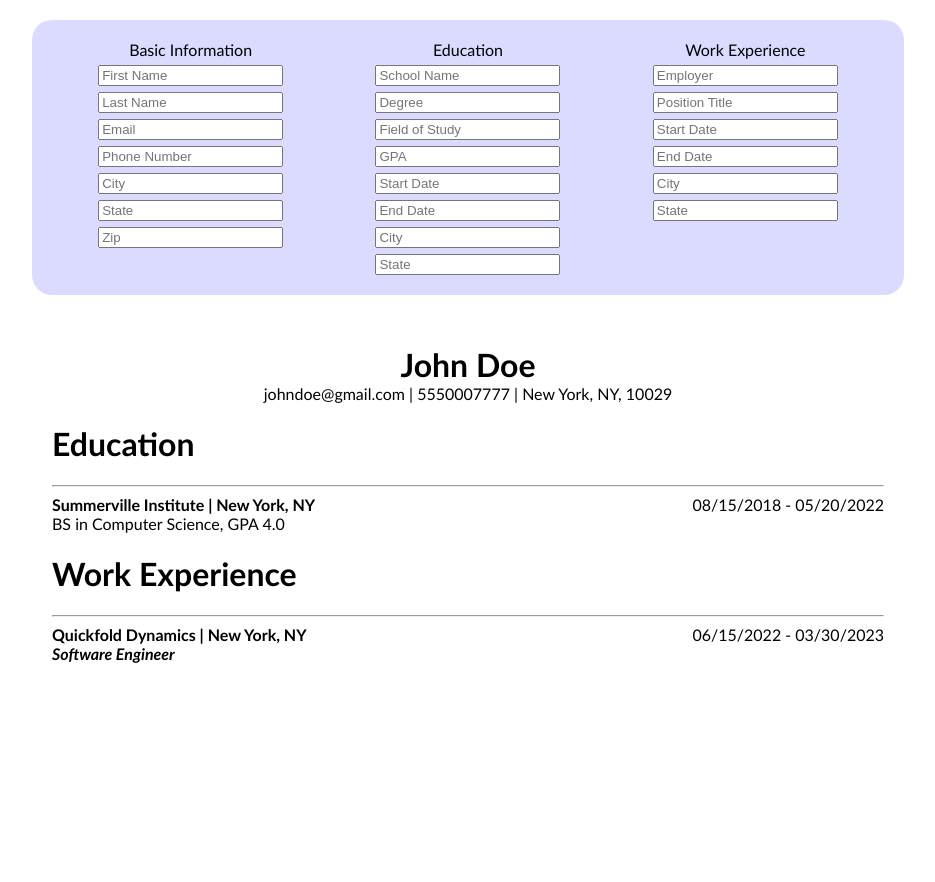
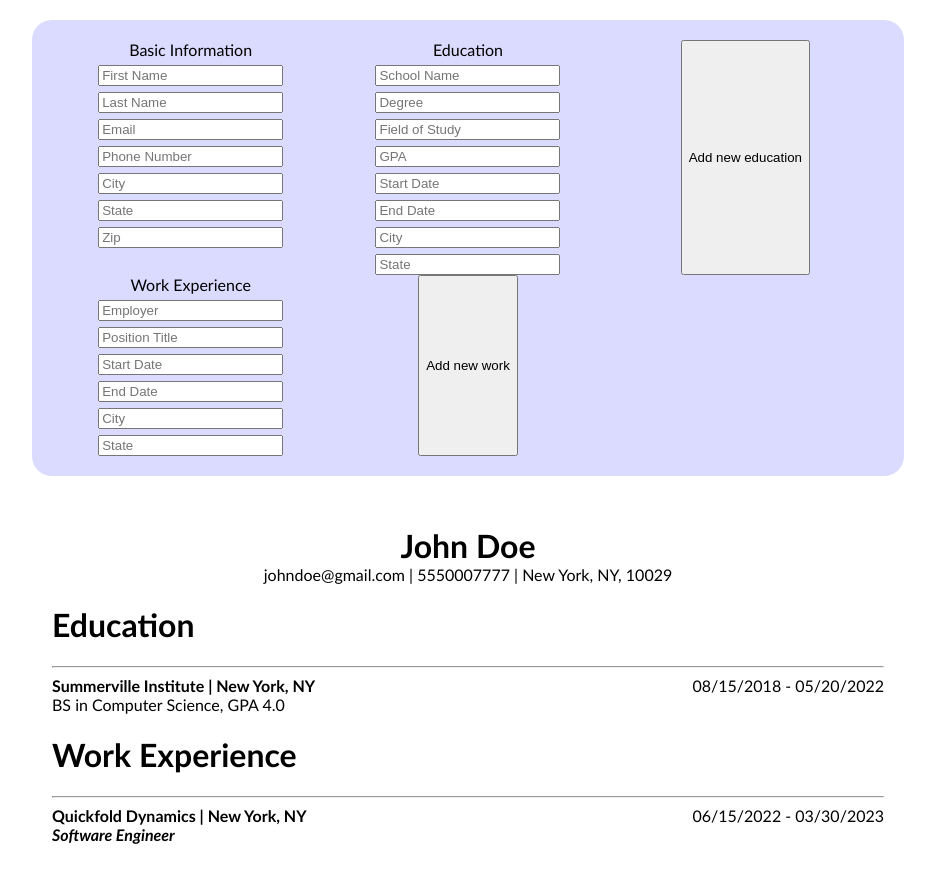
Before and after one commit to CharlesCoeder/cv-app, a React (Create React App) app: page / in a window 1280 px wide. Shown: the top 882 px of the page, without its empty margins (172-1107 px from the left). Built offline with nearby package versions, Linux system fonts and the light colour scheme.

Commit message:
can now add new sections

```diff
--- a/src/App.js
+++ b/src/App.js
@@ -10,6 +10,7 @@ class App extends Component{
     // default state for sample resume
     this.state = {
       'Basic Information': {
+        0: {
         'First Name': 'John',
         'Last Name': 'Doe',
         'Email' : 'johndoe@gmail.com',
@@ -17,8 +18,11 @@ class App extends Component{
         'City' : 'New York',
         'State' : 'NY',
         'Zip' : '10029',
-      },
+        },
+     },
+
       'Education': {
+        0: {
         'School Name' : 'Summerville Institute',
         'Degree' : 'BS',
         'Field of Study' : 'Computer Science',
@@ -27,28 +31,89 @@ class App extends Component{
         'End Date' : '05/20/2022',
         'City' : 'New York',
         'State' : 'NY',
+        id: 0,
+        },
       },
+
       'Work Experience': {
+        0: {
         'Employer' : 'Quickfold Dynamics',
         'Position Title' : 'Software Engineer',
         'Start Date' : '06/15/2022',
         'End Date' : '03/30/2023',
         'City' : 'New York',
         'State' : 'NY',
+        id: 0,
+        },
       },
+
+      educationCounter : 1,
+      workCounter : 1,
     };
 
     this.updateState = this.updateState.bind(this);
+    this.addEducation = this.addEducation.bind(this);
+    this.addWork = this.addWork.bind(this);
   }
 
-  updateState(key, state){
-    this.setState({[key]: state});
-  }
+  updateState(container, sectionID, property, value){
+
+    this.setState(prevState => ({
+      ...prevState,
+      [container]: {
+          ...prevState[container],
+          [sectionID]: {
+            ...prevState[container][sectionID],
+            [property] : value
+          }
+      }
+  }))}
+
+  addEducation(){
+    this.setState( (prevState) => ({
+      ...prevState,
+      'Education' : {
+        ...prevState['Education'],
+        [prevState.educationCounter] : {
+        'School Name' : 'asdfg;jlkafdsjkl; Institute',
+        'Degree' : 'BS',
+        'Field of Study' : 'Computer Science',
+        'GPA' : '4.0',
+        'Start Date' : '08/15/2018',
+        'End Date' : '05/20/2022',
+        'City' : 'New York',
+        'State' : 'NY',
+        id: prevState.educationCounter},
+      },
+
+      educationCounter : prevState.educationCounter + 1
+    }))}
+
+  addWork(){
+    this.setState(prevState => ({
+      ...prevState,
+      'Work Experience' : {
+        ...prevState['Work Experience'],
+        [prevState.workCounter] : {
+        'Employer' : 'Quickfold Dynamics',
+        'Position Title' : 'Software Engineer',
+        'Start Date' : '06/15/2022',
+        'End Date' : '03/30/2023',
+        'City' : 'New York',
+        'State' : 'NY',
+        id: prevState.workCounter,
+        }
+      },
+
+      workCounter : prevState.workCounter + 1
+    }))}
 
   render(){
     return (
       <div className="App">
-        <UserInput updateState={this.updateState}/>
+        <UserInput updateState={this.updateState} addEducation={this.addEducation} addWork={this.addWork} educationCounter={this.state.educationCounter}
+          workCounter={this.state.workCounter} />
+
         <ResumeOutput state={this.state}/>
       </div>
     );
--- a/src/components/input/BasicInfoForm.js
+++ b/src/components/input/BasicInfoForm.js
@@ -11,7 +11,7 @@ class BasicInfoForm extends Component {
 
   handleFieldChange(fieldId, value) {
     this.setState({ [fieldId]: value }, () => {
-      this.props.updateState('Basic Information', this.state)
+      this.props.updateState('Basic Information', 0, fieldId, value)
     });
   }
 
--- a/src/components/input/EducationForm.js
+++ b/src/components/input/EducationForm.js
@@ -11,7 +11,7 @@ class EducationForm extends Component {
 
   handleFieldChange(fieldId, value) {
     this.setState({ [fieldId]: value }, () => {
-      this.props.updateState('Education', this.state)
+      this.props.updateState('Education', this.props.id, fieldId, value)
     });
   }
 
--- a/src/components/input/UserInput.js
+++ b/src/components/input/UserInput.js
@@ -5,13 +5,55 @@ import WorkExperienceForm from './WorkExperienceForm'
 
 class UserInput extends Component {
 
+  constructor(props){
+    super(props)
+    this.onClickEducation = this.onClickEducation.bind(this);
+    this.onClickWork = this.onClickWork.bind(this);
+
+    this.state = {
+      educationForms : [<EducationForm updateState={this.props.updateState} id={0} key={0}/>],
+      workForms : [<WorkExperienceForm updateState={this.props.updateState} id={0} key={0}/>],
+    }
+
+
+  }
+
+  onClickEducation(){
+    const { educationCounter, updateState } = this.props;
+
+    // add input area for new education section
+    this.setState(prevState => ({
+      educationForms: [...prevState.educationForms, <EducationForm updateState={updateState} id={educationCounter} key={educationCounter} />]
+    }));
+
+    // add new section to parent state, which will then show its output
+    this.props.addEducation()
+  }
+
+  onClickWork(){
+
+    const { workCounter, updateState } = this.props;
+    console.log(workCounter)
+
+    // add input area for new work section
+    this.setState(prevState => ({
+      workForms: [...prevState.workForms, <WorkExperienceForm updateState={updateState} id={workCounter} key={workCounter} />]
+    }));
+
+    // add new section to parent state, which will then show its output
+    this.props.addWork()
+  }
+
+
   render(){
 
     return (
       <div className="UserInput">
         <BasicInfoForm updateState={this.props.updateState}/>
-        <EducationForm updateState={this.props.updateState}/>
-        <WorkExperienceForm updateState={this.props.updateState}/>
+        {this.state.educationForms}
+        <button onClick={this.onClickEducation}>Add new education</button>
+        {this.state.workForms}
+        <button onClick={this.onClickWork}>Add new work</button>
       </div>
     )
   }
--- a/src/components/input/WorkExperienceForm.js
+++ b/src/components/input/WorkExperienceForm.js
@@ -11,7 +11,7 @@ class WorkExperienceForm extends Component {
 
   handleFieldChange(fieldId, value) {
     this.setState({ [fieldId]: value }, () => {
-      this.props.updateState('Work Experience', this.state)
+      this.props.updateState('Work Experience', this.props.id, fieldId, value)
     });
   }
 
--- a/src/components/output/ResumeOutput.js
+++ b/src/components/output/ResumeOutput.js
@@ -1,33 +1,49 @@
 import React, { Component } from 'react';
-import ResumeSection from './ResumeSection';
 import BasicInfo from './BasicInfo';
 import Education from './Education';
 import WorkExperience from './WorkExperience';
 
 class ResumeOutput extends Component {
 
+  showEducation(){
+    let educationSections = [];
+    const education = this.props.state['Education']
+    for (const section in education){
+      educationSections.push(
+        <Education data={education[section]} key={education[section].id} />
+      )
+    }
+    return educationSections;
+  }
+
+  showWork(){
+    let workSections = [];
+    const work = this.props.state['Work Experience']
+    for (const section in work){
+      workSections.push(
+        <WorkExperience data={work[section]} key={work[section].id} />
+      )
+    }
+
+    return workSections;
+  }
+
   render(){
     const state = this.props.state;
-    // let sections = [];
 
-    // for (let section in state){
-    //   sections.push(
-    //     <ResumeSection data={state[section]} sectionName={section} />
-    //   )
-    // }
+    const educationSections = this.showEducation();
+    const workSections = this.showWork();
 
     return (
 
         <div className="ResumeOutput">
-          <BasicInfo data={state['Basic Information']} />
+          <BasicInfo data={state['Basic Information'][0]} />
           <h1>Education</h1>
           <hr></hr>
-          <Education data={state['Education']} />
+          {educationSections}
           <h1>Work Experience</h1>
           <hr></hr>
-          <WorkExperience data={state['Work Experience']} />
-
-        {/* {sections} */}
+          {workSections}
       </div>
     )
   }
--- a/src/components/output/ResumeSection.js
+++ /dev/null
@@ -1,30 +0,0 @@
-import React, { Component } from 'react';
-
-class ResumeSection extends Component {
-
-  render(){
-    let sectionInfo = [];
-
-    for (const [key, value] of Object.entries(this.props.data)){
-      sectionInfo.push(
-        <div>
-          <div className={'key'}>{key}</div>
-          <div className={'value'}>{value}</div>
-        </div>
-      )
-    }
-
-    return (
-
-      <div className={`section ${this.props.sectionName}`}>
-        <div className={'sectionName'}>{this.props.sectionName}</div>
-        {sectionInfo}
-      </div>
-
-    )
-
-  }
-
-}
-
-export default ResumeSection;
```
